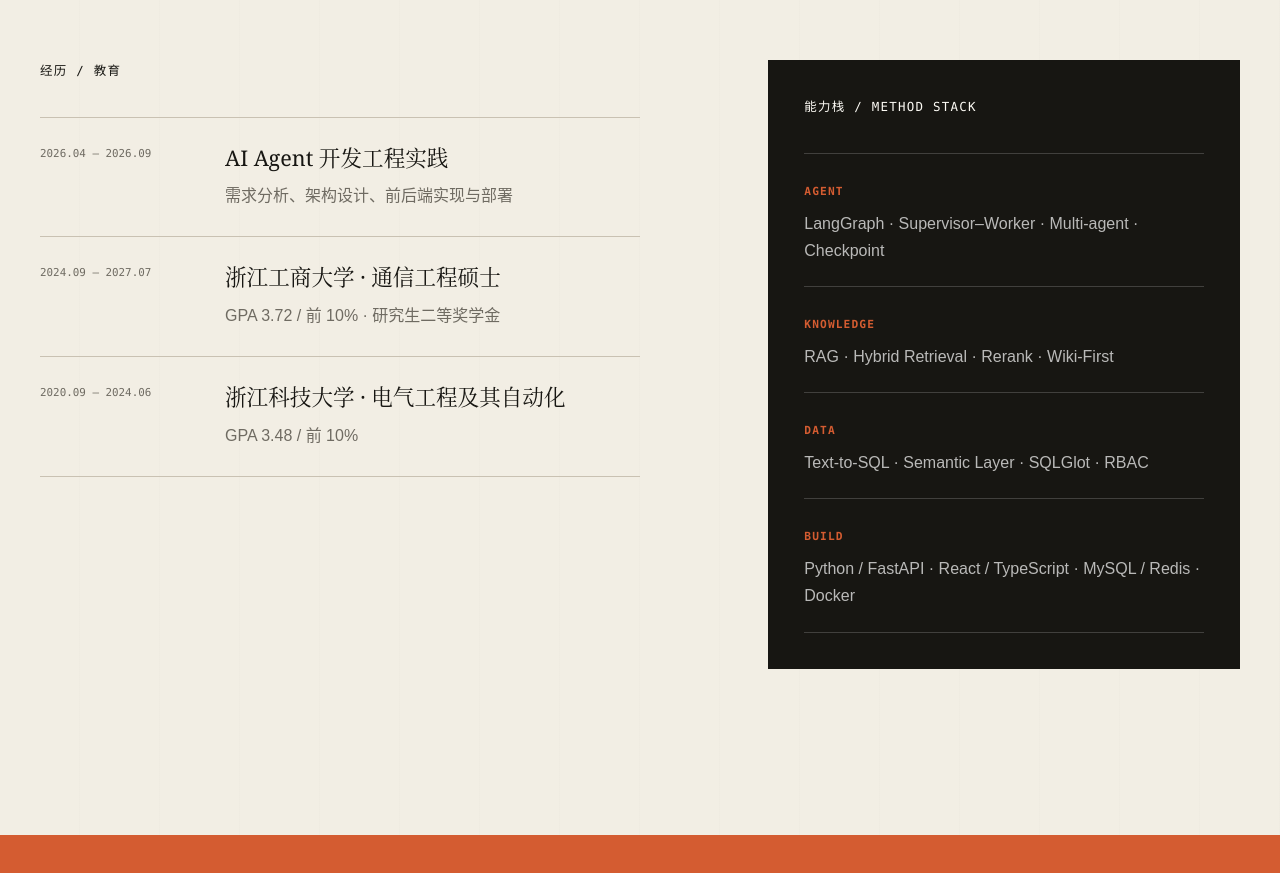
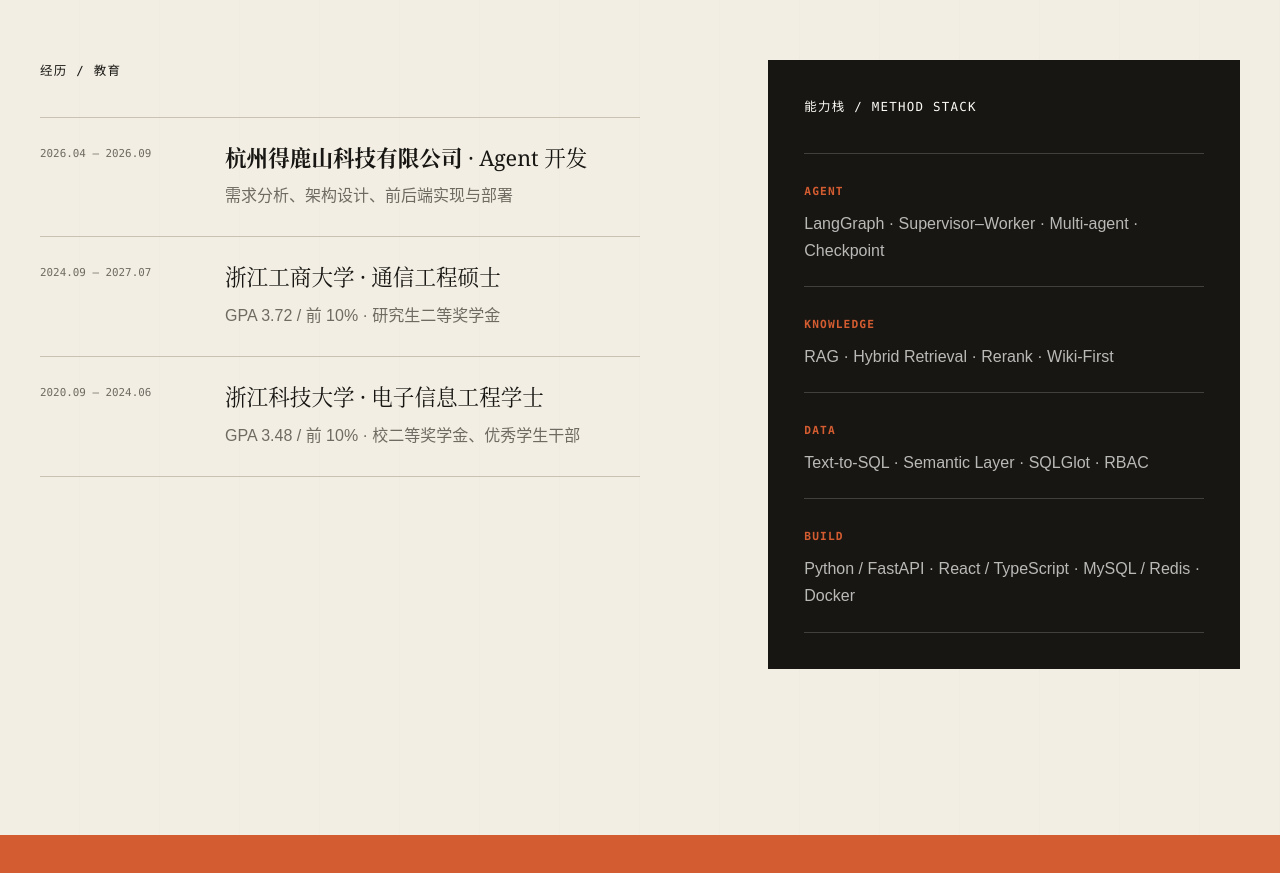
Before and after one commit to TT-20011031/zhangzhente-portfolio, a Next.js app: page / in a window 1280 px wide. Shown: the part 5020-5893 px from the top of the page. Built offline with nearby package versions, Linux system fonts and the light colour scheme.

Commit message:
Update experience and education details

```diff
--- a/src/app/page.tsx
+++ b/src/app/page.tsx
@@ -139,7 +139,7 @@ export default function Home() {
             <h3>经历 / 教育</h3>
             <article>
               <time>2026.04 — 2026.09</time>
-              <div><h4>AI Agent 开发工程实践</h4><p>需求分析、架构设计、前后端实现与部署</p></div>
+              <div><h4><strong>杭州得鹿山科技有限公司</strong> · Agent 开发</h4><p>需求分析、架构设计、前后端实现与部署</p></div>
             </article>
             <article>
               <time>2024.09 — 2027.07</time>
@@ -147,7 +147,7 @@ export default function Home() {
             </article>
             <article>
               <time>2020.09 — 2024.06</time>
-              <div><h4>浙江科技大学 · 电气工程及其自动化</h4><p>GPA 3.48 / 前 10%</p></div>
+              <div><h4>浙江科技大学 · 电子信息工程学士</h4><p>GPA 3.48 / 前 10% · 校二等奖学金、优秀学生干部</p></div>
             </article>
           </div>
 
```
